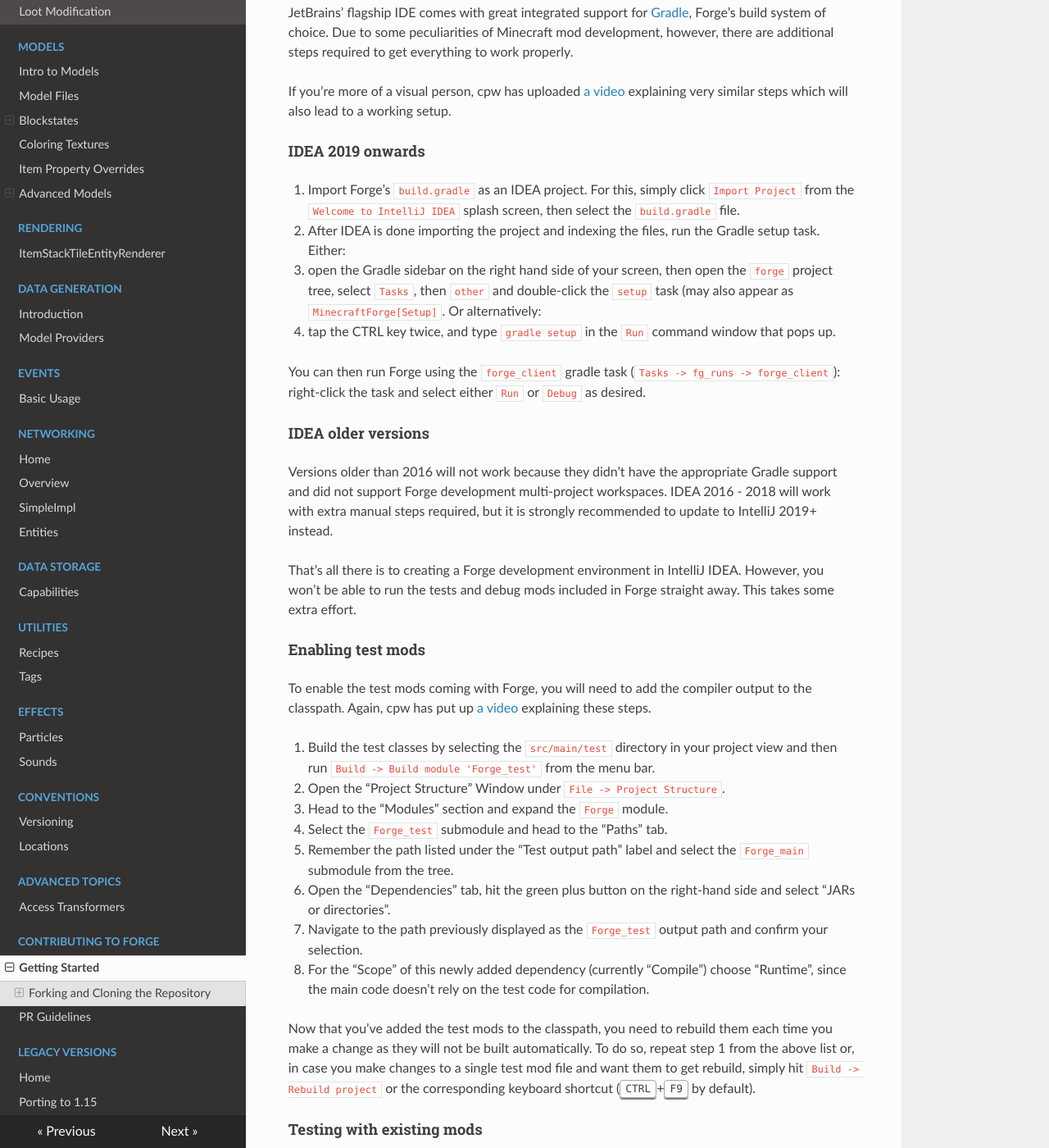
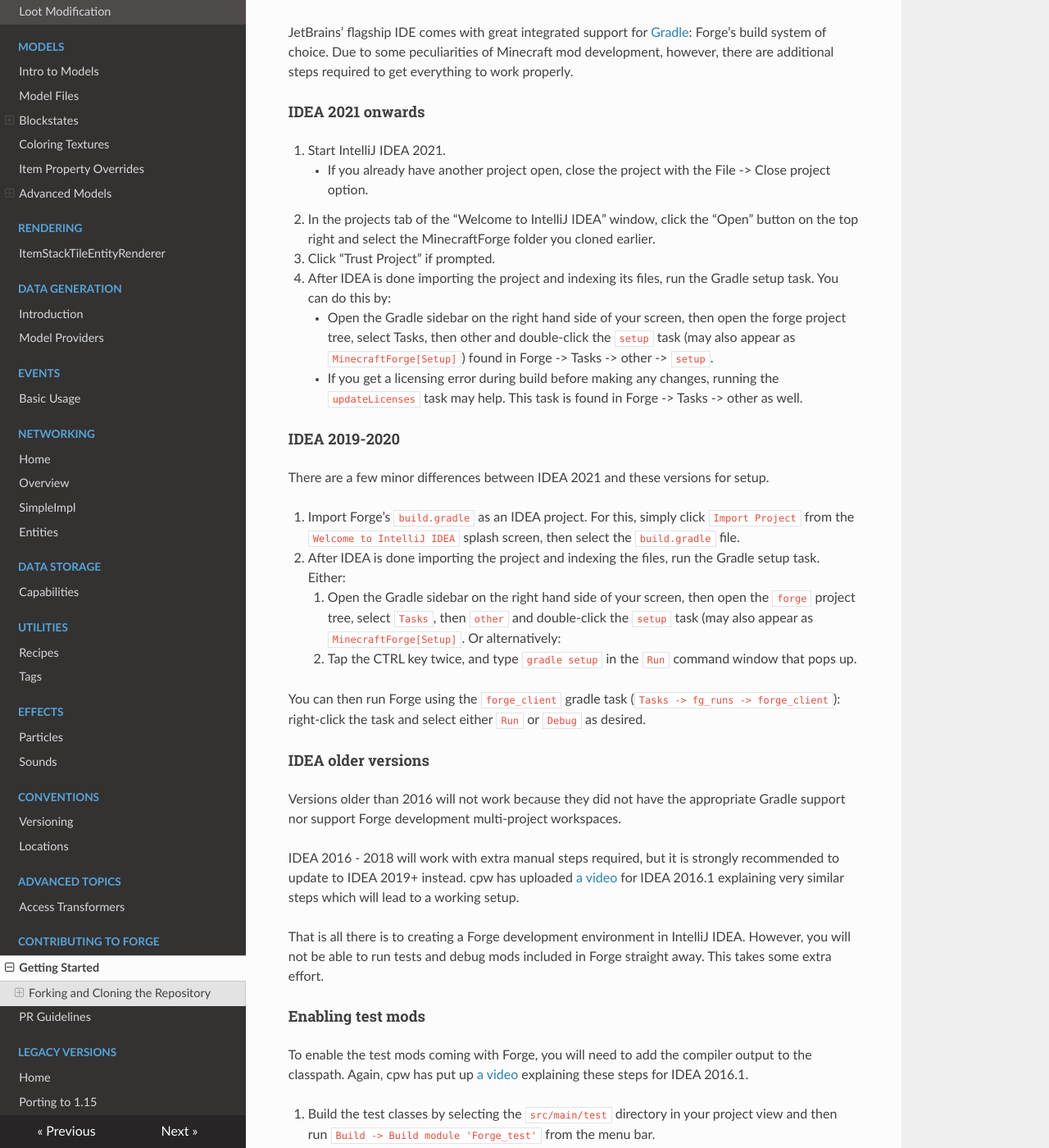
Before and after one commit to MinecraftForge/Documentation, an MkDocs documentation site: the page built from docs/forgedev/index.md, in a window 1280 px wide and 1400 px high, scrolled down 2102 px. Shown: the whole window at 82% size. Built offline with MkDocs 1.6.1, drawn with Linux system fonts in a browser that asks for light colours; nearby versions of some CDN libraries; some of the changed text lies outside the part shown.

Commit message:
Contributing Cleanup (#30)
* Contributing Cleanup

This is a cleanup of the forgedev folder to address any syntax, formatting, and outdated information in the docs.

- The information located within IntelliJ setup may be outdated. I do not use IntelliJ for forgedev, so the most I could do was shuffle the information based on second-hand accounts. At some point, this should be properly reviewed and updated.
- If someone is feeling frisky enough, they can also add a section on using VSCode for the forgedev environment.

* Setup Differences in 2021

Credits to PaintNinja for providing the details.

Co-Authored-By: Oscar N <3158390+PaintNinja@users.noreply.github.com>

Co-authored-by: Oscar N <3158390+PaintNinja@users.noreply.github.com>

```diff
--- a/docs/forgedev/index.md
+++ b/docs/forgedev/index.md
@@ -1,27 +1,27 @@
 Getting Started
 ===============
 
-If you've decided to contribute to Forge, you'll have to take some special steps to get started with developing. A simple mod development environment won't suffice to work with Forge's codebase directly. Instead, you can use the following guide to help you with your setup and get you started with improving Forge!
+If you have decided to contribute to Forge, you will have to take some special steps to get started with developing. A simple mod development environment will not suffice to work with Forge's codebase directly. Instead, you can use the following guide to help you with your setup and get you started with improving Forge!
 
 Forking and Cloning the Repository
 ----------------------------------
 
-Like most major open source projects you'll find, Forge is hosted on [GitHub](https://www.github.com). If you've contributed to another project before, you'll know this process already and you can skip right ahead to the next section.
+Like most major open source projects you will find, Forge is hosted on [GitHub][github]. If you have contributed to another project before, you will know this process already and can skip right ahead to the next section.
 
-For those who are beginners when it comes to collaboration via Git, here are only two easy to steps to get you started.
+For those who are beginners when it comes to collaboration via Git, here are two easy steps to get you started.
 
 !!! Note
-    This guide assumes that you already have a GitHub account set up. If you don't, visit their [registration page](https://www.github.com/join) to create an account. Furthermore, this guide is not a tutorial for git's usage, please consult different sources first if you're struggling with getting it working.
+    This guide assumes that you already have a GitHub account set up. If you do not, visit their [registration page][register] to create an account. Furthermore, this guide is not a tutorial for git's usage. Please consult different sources first if you are struggling to get it working.
 
 ### Forking
 
-First of all, you have to "fork" the [MinecraftForge repository](https://www.github.com/MinecraftForge/MinecraftForge) by clicking the "Fork" button in the upper right hand corner. If you are in an organization, select the account you want your fork to be hosted on.
+First of all, you have to "fork" the [MinecraftForge repository][forgerepo] by clicking the "Fork" button in the upper right hand corner. If you are in an organization, select the account you want your fork to be hosted on.
 
 Forking the repository is necessary since not every GitHub user can have free access to every repository. Instead, you create a copy of the original repository to later contribute your changes via a so called Pull Request, which you will learn more about later.
 
 ### Cloning
 
-After forking the repository, it is time to get local access to it and to actually make some changes. For this, you need to clone the repository onto your local machine.
+After forking the repository, it is time to get local access to actually make some changes. For this, you need to clone the repository onto your local machine.
 
 Using your favorite git client, simply clone your fork into a directory of your choice. As general example, here is a command line snippet that should work on all correctly configured systems and clones the repository into a directory called "Forge" under the current directory (note that you have to replace `<User>` with your username):
 
@@ -33,7 +33,7 @@ Forking and cloning the repository are the only mandatory steps to develop for F
 
 It is recommended to create and check out a branch for each PR you plan to submit. This way, you can always keep around the latest changes of Forge for new PRs while you still work on older patches.
 
-After completing this step, you're ready to go and set up your development environment.
+After completing this step, you are ready to go and set up your development environment.
 
 Setting Up the Environment
 --------------------------
@@ -42,9 +42,9 @@ Depending on your favorite IDE, there is a different set of recommended steps yo
 
 ### Eclipse
 
-Due to the way Eclipse workspaces work, ForgeGradle can do most of the work involved in getting you started with a Forge workspace for you.
+Due to the way Eclipse workspaces work, ForgeGradle can do most of the work involved to get you started with a Forge workspace.
 
- 1. Open a terminal/command prompt and navigate it to the directory of your cloned fork.
+ 1. Open a terminal/command prompt and navigate to the directory of your cloned fork.
  2. Type `./gradlew setup` and hit enter. Wait until ForgeGradle is done.
  3. Type `./gradlew eclipse` and hit enter. This allows Eclipse to detect the "Forge" and "Clean" subdirectories within `projects` to import them into the workspace.
  4. Open your Eclipse workspace and go to `File -> Import -> General -> Existing Projects into workspace`.
@@ -52,53 +52,64 @@ Due to the way Eclipse workspaces work, ForgeGradle can do most of the work invo
  6. Make sure both "Forge" and "Clean" are checked and adjust the other settings to your liking.
  7. Complete the import by clicking the "Finish" button.
 
-That's all it takes to get you up and running with Eclipse, there's no extra steps required to get test mods running. Simply hit Run like in any other project and select the appropriate run configuration.
+That is all it takes to get you up and running with Eclipse. There is no extra steps required to get the test mods running. Simply hit "Run" like in any other project and select the appropriate run configuration.
 
 ### IntelliJ IDEA
 
-JetBrains' flagship IDE comes with great integrated support for [Gradle](https://www.gradle.org), Forge's build system of choice. Due to some peculiarities of Minecraft mod development, however, there are additional steps required to get everything to work properly.
+JetBrains' flagship IDE comes with great integrated support for [Gradle][gradle]: Forge's build system of choice. Due to some peculiarities of Minecraft mod development, however, there are additional steps required to get everything to work properly.
 
-If you're more of a visual person, cpw has uploaded [a video](https://www.youtube.com/watch?v=yanCpy8p2ZE) explaining very similar steps which will also lead to a working setup.
+#### IDEA 2021 onwards
+1. Start IntelliJ IDEA 2021.
+    - If you already have another project open, close the project with the File -> Close project option.
+2. In the projects tab of the "Welcome to IntelliJ IDEA" window, click the "Open" button on the top right and select the MinecraftForge folder you cloned earlier.
+3. Click "Trust Project" if prompted.
+4. After IDEA is done importing the project and indexing its files, run the Gradle setup task. You can do this by:
+    - Open the Gradle sidebar on the right hand side of your screen, then open the forge project tree, select Tasks, then other and double-click the `setup` task (may also appear as `MinecraftForge[Setup]`) found in Forge -> Tasks -> other -> `setup`.
+- If you get a licensing error during build before making any changes, running the `updateLicenses` task may help. This task is found in Forge -> Tasks -> other as well.
 
-#### IDEA 2019 onwards
- 1. Import Forge's `build.gradle` as an IDEA project. For this, simply click `Import Project` from the `Welcome to IntelliJ IDEA` splash screen, then select the `build.gradle` file.
-1. After IDEA is done importing the project and indexing the files, run the Gradle setup task.  Either:
-   1. open the Gradle sidebar on the right hand side of your screen, then open the `forge` project tree, select `Tasks`, then `other` and double-click the `setup` task (may also appear as `MinecraftForge[Setup]`.  Or alternatively:
-   1. tap the CTRL key twice, and type `gradle setup` in the `Run` command window that pops up.
+#### IDEA 2019-2020
+There are a few minor differences between IDEA 2021 and these versions for setup.
+
+1. Import Forge's `build.gradle` as an IDEA project. For this, simply click `Import Project` from the `Welcome to IntelliJ IDEA` splash screen, then select the `build.gradle` file.
+1. After IDEA is done importing the project and indexing the files, run the Gradle setup task. Either:
+    1. Open the Gradle sidebar on the right hand side of your screen, then open the `forge` project tree, select `Tasks`, then `other` and double-click the `setup` task (may also appear as `MinecraftForge[Setup]`. Or alternatively:
+    1. Tap the CTRL key twice, and type `gradle setup` in the `Run` command window that pops up.
 
 You can then run Forge using the `forge_client` gradle task (`Tasks -> fg_runs -> forge_client`): right-click the task and select either `Run` or `Debug` as desired.
 
 #### IDEA older versions
-Versions older than 2016 will not work because they didn't have the appropriate Gradle support and did not support Forge development multi-project workspaces.
-IDEA 2016 - 2018 will work with extra manual steps required, but it is strongly recommended to update to IntelliJ 2019+ instead.
+Versions older than 2016 will not work because they did not have the appropriate Gradle support nor support Forge development multi-project workspaces.
 
-That's all there is to creating a Forge development environment in IntelliJ IDEA. However, you won't be able to run the tests and debug mods included in Forge straight away. This takes some extra effort.
+IDEA 2016 - 2018 will work with extra manual steps required, but it is strongly recommended to update to IDEA 2019+ instead.
+cpw has uploaded [a video][intellijsetup] for IDEA 2016.1 explaining very similar steps which will lead to a working setup.
+
+That is all there is to creating a Forge development environment in IntelliJ IDEA. However, you will not be able to run tests and debug mods included in Forge straight away. This takes some extra effort.
 
 #### Enabling test mods
 
-To enable the test mods coming with Forge, you will need to add the compiler output to the classpath. Again, cpw has put up [a video](https://www.youtube.com/watch?v=pLWQk6ed56Q) explaining these steps.
+To enable the test mods coming with Forge, you will need to add the compiler output to the classpath. Again, cpw has put up [a video][testsetup] explaining these steps for IDEA 2016.1.
 
  1. Build the test classes by selecting the `src/main/test` directory in your project view and then run `Build -> Build module 'Forge_test'` from the menu bar.
- 2. Open the "Project Structure" Window under `File -> Project Structure`.
+ 2. Open the "Project Structure" window under `File -> Project Structure`.
  3. Head to the "Modules" section and expand the `Forge` module.
  4. Select the `Forge_test` submodule and head to the "Paths" tab.
  5. Remember the path listed under the "Test output path" label and select the `Forge_main` submodule from the tree.
- 6. Open the "Dependencies" tab, hit the green plus button on the right-hand side and select "JARs or directories".
+ 6. Open the "Dependencies" tab, hit the green plus button on the right-hand side, and select "JARs or directories".
  7. Navigate to the path previously displayed as the `Forge_test` output path and confirm your selection.
- 8. For the "Scope" of this newly added dependency (currently "Compile") choose "Runtime", since the main code doesn't rely on the test code for compilation.
+ 8. For the "Scope" of this newly added dependency (currently "Compile") choose "Runtime", since the main code does not rely on the test code for compilation.
 
-Now that you've added the test mods to the classpath, you need to rebuild them each time you make a change as they will not be built automatically. To do so, repeat step 1 from the above list or, in case you make changes to a single test mod file and want them to get rebuild, simply hit `Build -> Rebuild project` or the corresponding keyboard shortcut (<kbd>CTRL</kbd>+<kbd>F9</kbd> by default).
+Now that you have added the test mods to the classpath, you need to rebuild them each time you make a change, as they will not be built automatically. To do so, repeat step 1 from the above list or, in case you make changes to a single test mod file and want them to get rebuilt, simply hit `Build -> Rebuild project` or the corresponding keyboard shortcut (CTRL+F9 by default).
 
 #### Testing with existing mods
 
-You might want to test changes in Forge with an existing project. The video by cpw linked in the test mods section also covers this. Getting the mod to run requires similar steps to the test mod, but getting your project added to the workspace requires some additional work.
+You might want to test changes in Forge with an existing project. The [video][testsetup] by cpw linked in the test mods section also covers this for IDEA 2016.1. Getting the mod to run requires similar steps to the test mod, but getting your project added to the workspace requires some additional work.
 
  1. Open the "Project Structure" Window under `File -> Project Structure`.
  2. Head to the "Modules" section and press the green plus icon above the tree view.
- 3. Select "Import Module", navigate to your project's `build.gradle` file and confirm your selection as well as the import settings.
+ 3. Select "Import Module", navigate to your project's `build.gradle` file, and confirm your selection as well as the import settings.
  4. Close the "Project Structure" window by clicking the "OK" button.
  5. Reopen the window after IDEA is done importing the project and select your project's `_main` module from the tree.
- 6. Open the "Dependencies" tab, click the green plus icon on the right-hand side and select "Module dependency".
+ 6. Open the "Dependencies" tab, click the green plus icon on the right-hand side, and select "Module dependency".
  7. In the window that just opened, select the `Forge_main` module.
  8. From here on, reproduce the steps from the test mods section, just with your project's `_main` module instead of the `Forge_test` one.
 
@@ -110,19 +121,29 @@ You should now be able to work with your mod using the changes you introduce to
 Making Changes and Pull Requests
 --------------------------------
 
-Once you've set up your development environment, it's time to make some changes to Forge's codebase. There are, however, some pitfalls you have to avoid when editing the project's code.
+Once you have set up your development environment, it is time to make some changes to Forge's codebase. There are, however, some pitfalls you have to avoid when editing the project's code.
 
 The most important thing to note is that if you wish to edit Minecraft source code, you must only do so in the "Forge" sub-project. Any changes in the "Clean" project will mess with ForgeGradle and generating the patches. This can have disastrous consequences and might render your environment completely useless. If you wish to have a flawless experience, make sure you only edit code in the "Forge" project!
 
 ### Generating Patches
 
-After you've made changes to the code base and once you've tested them thoroughly, you may go ahead and generate patches. This is only necessary if you work on the Minecraft code base (i.e. in the "Forge" project), but this step is vital for your changes to work elsewhere. Forge works by injecting only changed things into Vanilla Minecraft and hence needs those changes available in an appropriate format. Thankfully, ForgeGradle is capable of generating the changeset for you and all you have to do is commit it.
+After you have made changes to the code base and tested them thoroughly, you may go ahead and generate patches. This is only necessary if you work on the Minecraft code base (i.e. in the "Forge" project), but this step is vital for your changes to work elsewhere. Forge works by injecting only changed things into Vanilla Minecraft and hence needs those changes available in an appropriate format. Thankfully, ForgeGradle is capable of generating the changeset for you to commit it.
 
 To initiate the patch generation, simply run the `genPatches` Gradle task from your IDE or the command line. After its completion, you can commit all your changes (make sure you do not add any unnecessary files) and submit your Pull Request!
 
 ### Pull Requests
 
-The last step before your contribution is added to Forge is a Pull Request (PR in short). This is a formal request to incorporate your fork's changes into the live code base. Creating a PR is easy, simply go to [this GitHub page](https://github.com/MinecraftForge/MinecraftForge/compare) and follow the proposed steps. It is now that a good setup with branches pays off, since you're able to select precisely the changes you want to submit.
+The last step before your contribution is added to Forge is a Pull Request (PR in short). This is a formal request to incorporate your fork's changes into the live code base. Creating a PR is easy. Simply go to [this GitHub page][submitpr] and follow the proposed steps. It is now that a good setup with branches pays off, since you are able to select precisely the changes you want to submit.
 
 !!! Note
-    Pull Requests are bound to rules, not every request will blindly be accepted. Follow [this document](https://github.com/MinecraftForge/MinecraftForge/blob/1.10.x/CONTRIBUTING.md) to get further information and to ensure the best quality of your PR! If you want to maximize the chances of your PR getting accepted, follow these [PR guidelines](prguidelines.md)!
+    Pull Requests are bound to rules; not every request will blindly be accepted. Follow [this document][contribute] to get further information and to ensure the best quality of your PR! If you want to maximize the chances of your PR getting accepted, follow these [PR guidelines][guidelines]!
+
+[github]: https://www.github.com
+[register]: https://www.github.com/join
+[forgerepo]: https://www.github.com/MinecraftForge/MinecraftForge
+[gradle]: https://www.gradle.org
+[intellijsetup]: https://www.youtube.com/watch?v=yanCpy8p2ZE
+[testsetup]: https://www.youtube.com/watch?v=pLWQk6ed56Q
+[submitpr]: https://github.com/MinecraftForge/MinecraftForge/compare
+[contribute]: https://github.com/MinecraftForge/MinecraftForge/blob/1.13.x/CONTRIBUTING.md
+[guidelines]: prguidelines.md
```
Also changed, not shown: docs/forgedev/prguidelines.md (+23 -18 lines).
